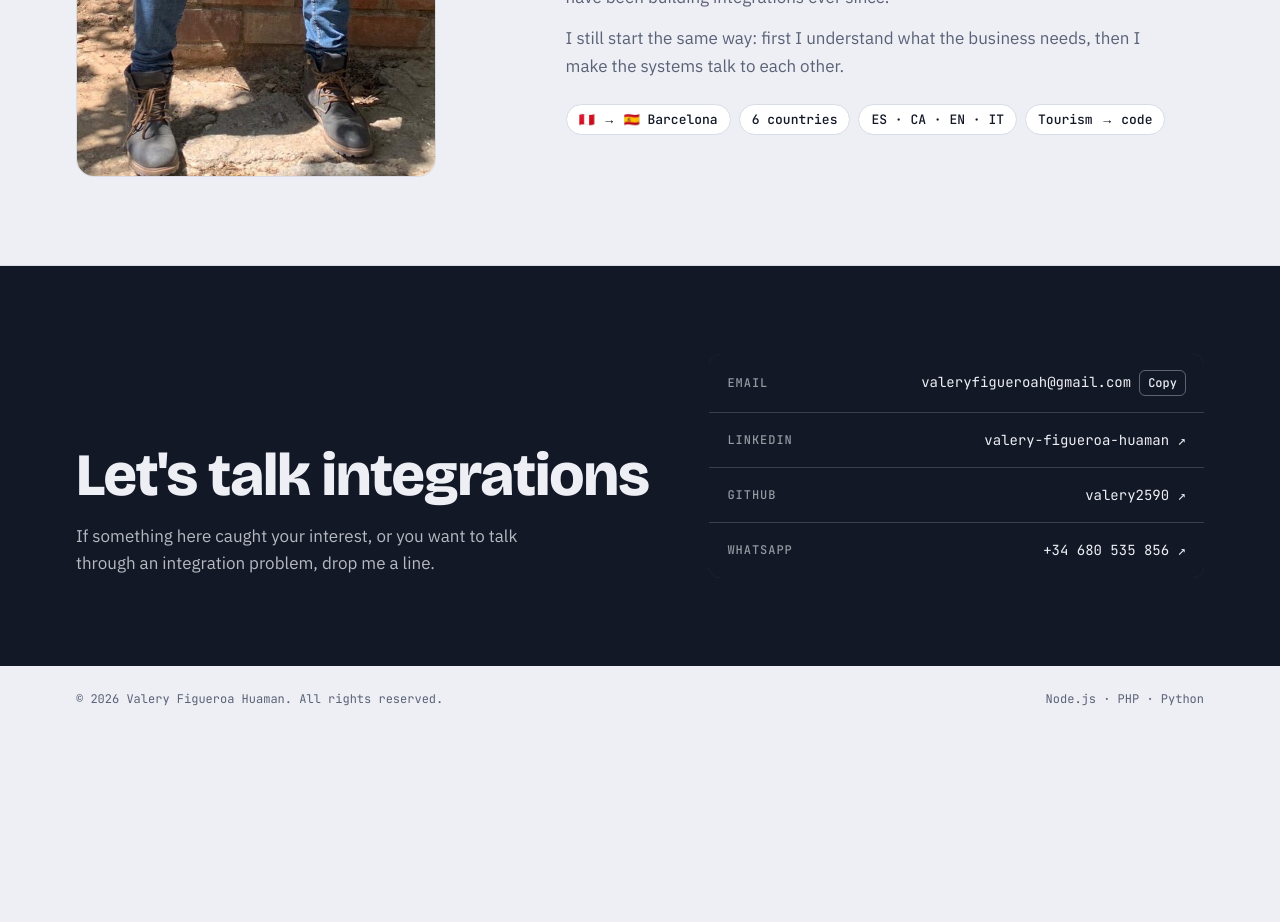
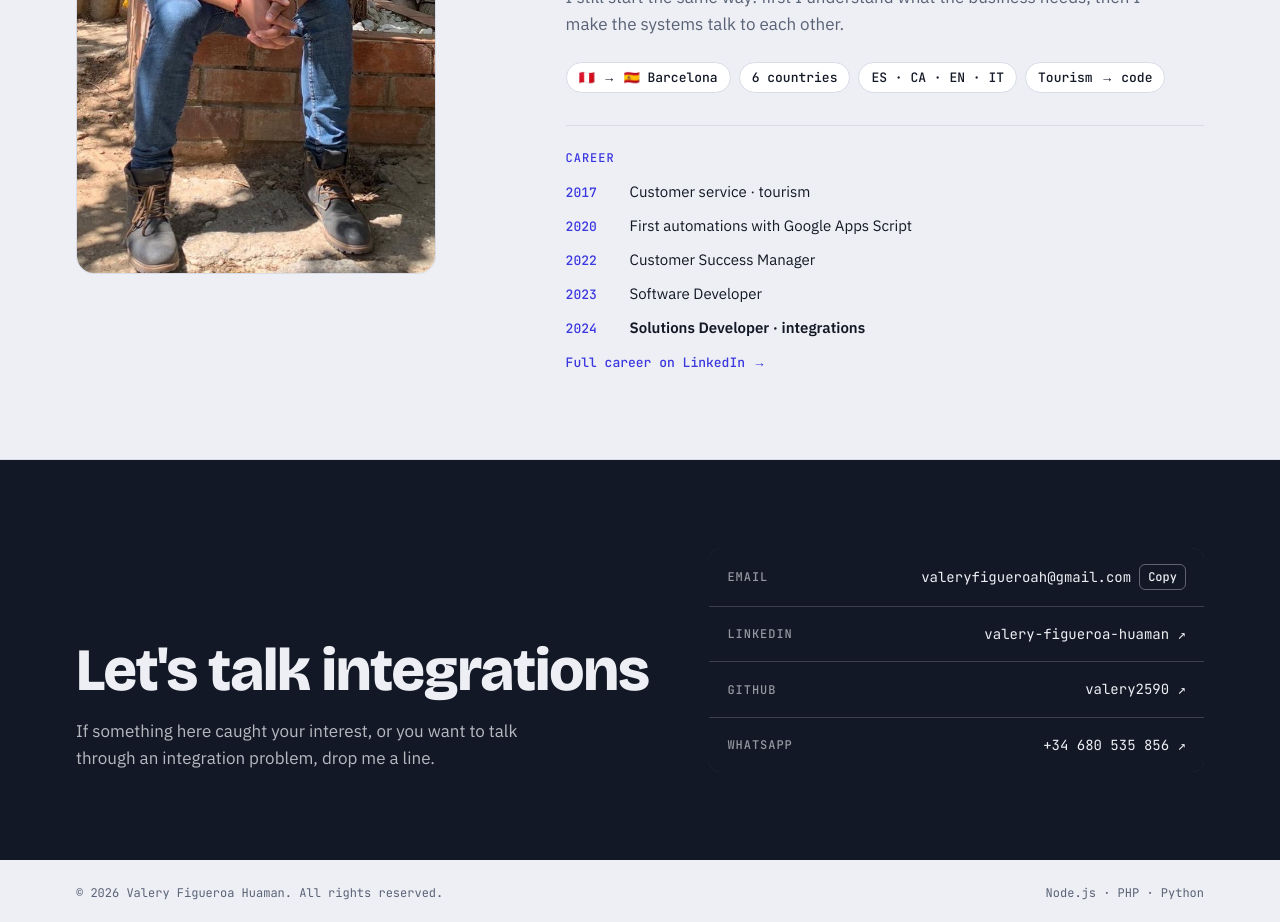
Before and after one commit to valery2590/portfolio_v4, a Next.js app: page /en in a window 1280 px wide. Shown: the part 6460-7382 px from the top of the page. Before the commit the page ends 7193 px from the top, so only its background shows below. Built offline with nearby package versions, Linux system fonts and the light colour scheme.

Commit message:
Sobre mí: línea de trayectoria (ES/EN/IT) y enlace a LinkedIn

```diff
--- a/app/globals.css
+++ b/app/globals.css
@@ -261,6 +261,13 @@ button.tile { cursor: pointer; }
 .about-body > p { color: var(--muted); font-size: 17px; max-width: 60ch; margin-bottom: 14px; }
 .about-facts { list-style: none; padding: 0; margin: 24px 0 0; display: flex; flex-wrap: wrap; gap: 8px; }
 .about-facts li { font: 500 13px var(--f-mono); padding: 6px 12px; border: 1px solid var(--line); border-radius: 999px; background: var(--surface); }
+.about-timeline { margin-top: 32px; padding-top: 24px; border-top: 1px solid var(--line); display: flex; flex-direction: column; gap: 14px; }
+.about-timeline ol { list-style: none; padding: 0; margin: 0; display: flex; flex-direction: column; gap: 10px; }
+.about-timeline li { display: grid; grid-template-columns: 52px 1fr; gap: 12px; align-items: baseline; font-size: 15px; }
+.about-timeline time { font: 500 13px var(--f-mono); color: var(--accent); }
+.about-timeline li:last-child span { font-weight: 600; }
+.about-link { font: 500 13px var(--f-mono); color: var(--accent); align-self: flex-start; }
+.about-link:hover { text-decoration: underline; }
 
 /* Contact */
 .contact { background: var(--ink); color: var(--bg); }
--- a/components/About.tsx
+++ b/components/About.tsx
@@ -1,6 +1,8 @@
 import type { Dict } from "@/lib/i18n";
 import Image from "next/image";
 import SectionHead from "./SectionHead";
+
+const LINKEDIN = "https://www.linkedin.com/in/valery-figueroa-huaman-01517982/";
 
 export default function About({ t }: { t: Dict["about"] }) {
   return (
@@ -19,6 +21,20 @@ export default function About({ t }: { t: Dict["about"] }) {
               <li key={f}>{f}</li>
             ))}
           </ul>
+          <div className="about-timeline">
+            <span className="step-label">{t.timelineLabel}</span>
+            <ol>
+              {t.timeline.map((e) => (
+                <li key={e.y}>
+                  <time>{e.y}</time>
+                  <span>{e.r}</span>
+                </li>
+              ))}
+            </ol>
+            <a className="about-link" href={LINKEDIN} target="_blank" rel="noopener noreferrer">
+              {t.linkedinCta}
+            </a>
+          </div>
         </div>
       </div>
     </section>
--- a/dictionaries/en.ts
+++ b/dictionaries/en.ts
@@ -147,6 +147,15 @@ const en: Dict = {
       "I still start the same way: first I understand what the business needs, then I make the systems talk to each other.",
     ],
     facts: ["🇵🇪 → 🇪🇸 Barcelona", "6 countries", "ES · CA · EN · IT", "Tourism → code"],
+    timelineLabel: "Career",
+    timeline: [
+      { y: "2017", r: "Customer service · tourism" },
+      { y: "2020", r: "First automations with Google Apps Script" },
+      { y: "2022", r: "Customer Success Manager" },
+      { y: "2023", r: "Software Developer" },
+      { y: "2024", r: "Solutions Developer · integrations" },
+    ],
+    linkedinCta: "Full career on LinkedIn →",
     photoAlt: "Valery Figueroa Huaman sitting and smiling under a tree",
   },
   footer: { rights: "All rights reserved." },
--- a/dictionaries/es.ts
+++ b/dictionaries/es.ts
@@ -145,6 +145,15 @@ const es = {
       "Hoy sigo empezando igual: primero entiendo qué necesita el negocio, y luego hago que los sistemas hablen entre sí.",
     ],
     facts: ["🇵🇪 → 🇪🇸 Barcelona", "6 países", "ES · CA · EN · IT", "Turismo → código"],
+    timelineLabel: "Trayectoria",
+    timeline: [
+      { y: "2017", r: "Atención al cliente · turismo" },
+      { y: "2020", r: "Primeras automatizaciones con Google Apps Script" },
+      { y: "2022", r: "Customer Success Manager" },
+      { y: "2023", r: "Software Developer" },
+      { y: "2024", r: "Solutions Developer · integraciones" },
+    ],
+    linkedinCta: "Trayectoria completa en LinkedIn →",
     photoAlt: "Valery Figueroa Huaman sentado y sonriendo bajo un árbol",
   },
   footer: { rights: "Todos los derechos reservados." },
--- a/dictionaries/it.ts
+++ b/dictionaries/it.ts
@@ -147,6 +147,15 @@ const it: Dict = {
       "Ancora oggi comincio allo stesso modo: prima capisco di cosa ha bisogno il business, poi faccio dialogare i sistemi tra loro.",
     ],
     facts: ["🇵🇪 → 🇪🇸 Barcellona", "6 paesi", "ES · CA · EN · IT", "Turismo → codice"],
+    timelineLabel: "Percorso",
+    timeline: [
+      { y: "2017", r: "Assistenza clienti · turismo" },
+      { y: "2020", r: "Prime automazioni con Google Apps Script" },
+      { y: "2022", r: "Customer Success Manager" },
+      { y: "2023", r: "Software Developer" },
+      { y: "2024", r: "Solutions Developer · integrazioni" },
+    ],
+    linkedinCta: "Percorso completo su LinkedIn →",
     photoAlt: "Valery Figueroa Huaman seduto e sorridente sotto un albero",
   },
   footer: { rights: "Tutti i diritti riservati." },
```
